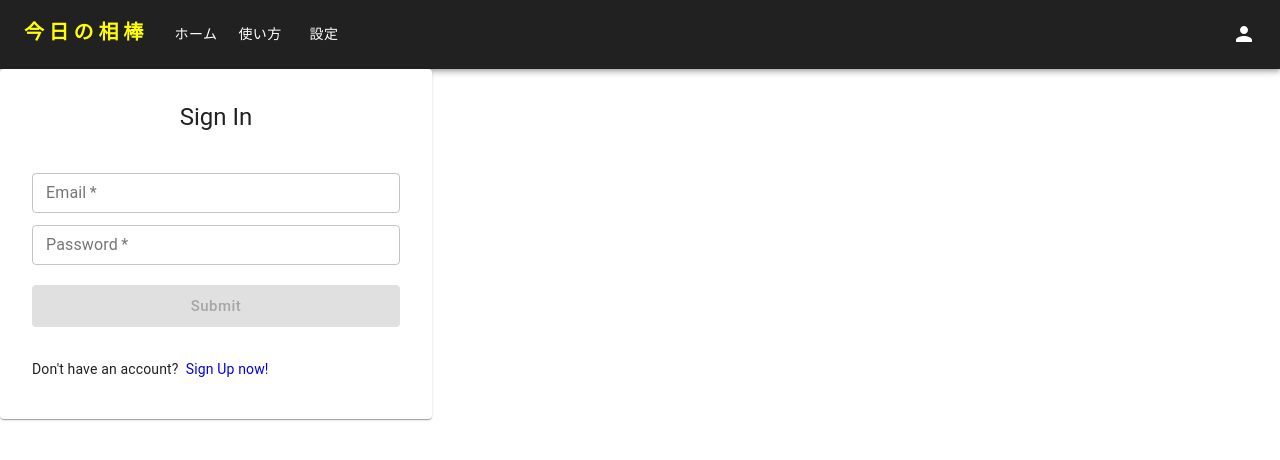
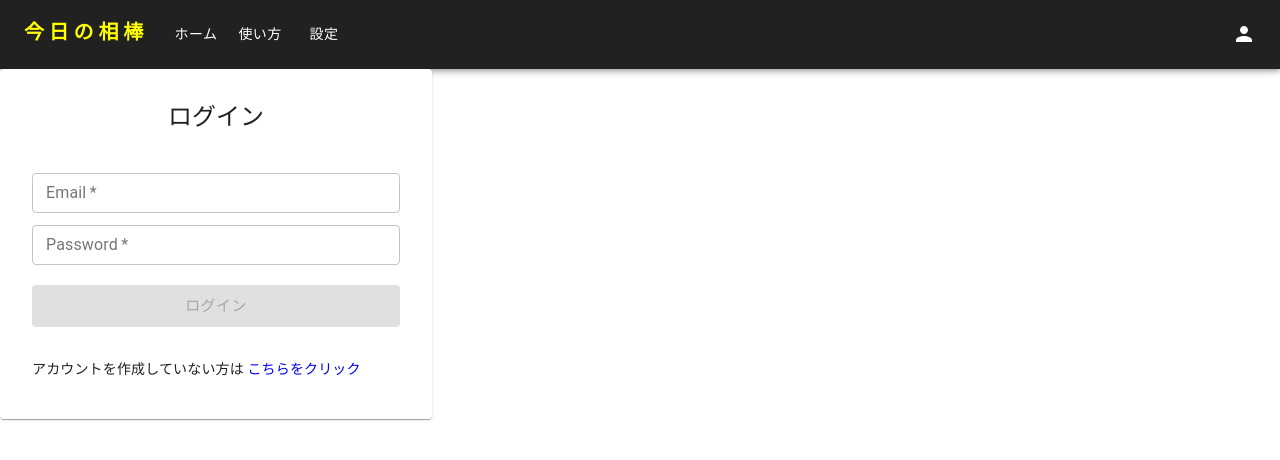
Before and after one commit to ro-ze1106/today_partner, a React (Create React App) app in the folder frontend/app/: page /sign_in in a window 1280 px wide. Shown: the top 460 px of the page. Built offline with nearby package versions, Linux system fonts and the light colour scheme; what axios-case-converter would draw is missing.

Commit message:
Eslintエラー修正

```diff
--- a/frontend/app/src/components/pages/SignIn.tsx
+++ b/frontend/app/src/components/pages/SignIn.tsx
@@ -12,7 +12,7 @@ import Button from '@material-ui/core/Button';
 import Box from '@material-ui/core/Box';
 
 import { signIn } from '../../lib/api/auth';
-import { SignInParams } from '../../type/Login_attestation';
+import { SignInParams, User } from '../../type/Login_attestation';
 import { AuthContext } from '../../AuthContext';
 import AlertMessage from '../utils/AlertMessage';
 
@@ -60,7 +60,6 @@ const SignIn: FC = () => {
 
     try {
       const res = await signIn(params);
-      console.log(res);
 
       if (res.status === 200) {
         Cookies.set('_access_token', res.headers['access-token'] || '');
@@ -68,16 +67,14 @@ const SignIn: FC = () => {
         Cookies.set('_uid', res.headers.uid || '');
 
         setIsSignedIn(true);
-        setCurrentUser(res.data.data);
+        setCurrentUser(res.data as User);
 
         navigate('/');
 
-        console.log('Signed in successfully!');
       } else {
         setAlertMessageOpen(true);
       }
     } catch (err) {
-      console.log(err);
       setAlertMessageOpen(true);
     }
   };
@@ -86,7 +83,7 @@ const SignIn: FC = () => {
     <>
       <form noValidate autoComplete="off">
         <Card className={classes.card}>
-          <CardHeader className={classes.header} title="Sign In" />
+          <CardHeader className={classes.header} title="ログイン" />
           <CardContent>
             <TextField
               variant="outlined"
@@ -117,15 +114,15 @@ const SignIn: FC = () => {
               color="default"
               disabled={!!(!email || !password)} // 空欄があった場合はボタンを押せないように
               className={classes.submitBtn}
-              onClick={handleSubmit}
+              onClick={() => handleSubmit}
             >
-              Submit
+              ログイン
             </Button>
             <Box textAlign="center" className={classes.box}>
               <Typography variant="body2">
-                Don't have an account? &nbsp;
-                <Link to="/signup" className={classes.link}>
-                  Sign Up now!
+              アカウントを作成していない方は&nbsp;
+                <Link to="/sign_up" className={classes.link}>
+                  こちらをクリック
                 </Link>
               </Typography>
             </Box>
@@ -136,7 +133,7 @@ const SignIn: FC = () => {
         open={alertMessageOpen}
         setOpen={setAlertMessageOpen}
         severity="error"
-        message="Invalid emai or password"
+        message="メールアドレスかパスワードを確認してください"
       />
     </>
   );
--- a/frontend/app/src/components/pages/SignUp.tsx
+++ b/frontend/app/src/components/pages/SignUp.tsx
@@ -14,7 +14,7 @@ import {
 
 import { AuthContext } from '../../AuthContext';
 import { signUp } from '../../lib/api/auth';
-import { SignUpParams } from '../../type/Login_attestation';
+import { SignUpParams, User } from '../../type/Login_attestation';
 import AlertMessage from '../utils/AlertMessage';
 
 const useStyles = makeStyles((theme: Theme) => ({
@@ -59,7 +59,6 @@ const SignUp: FC = () => {
 
     try {
       const res = await signUp(params);
-      console.log(res);
 
       if (res.status === 200) {
         // アカウント作成と同時にログインさせてしまう
@@ -68,16 +67,14 @@ const SignUp: FC = () => {
         Cookies.set('_uid', res.headers.uid || '');
 
         setIsSignedIn(true);
-        setCurrentUser(res.data.data);
+        setCurrentUser(res.data as User);
 
         navigate('/');
 
-        console.log('Signed in successfully!');
       } else {
         setAlertMessageOpen(true);
       }
     } catch (err) {
-      console.log(err);
       setAlertMessageOpen(true);
     }
   };
@@ -138,7 +135,7 @@ const SignUp: FC = () => {
                 !!(!name || !email || !password || !passwordConfirmation)
               }
               className={classes.submitBtn}
-              onClick={handleSubmit}
+              onClick={() => handleSubmit}
             >
               新規作成
             </Button>
--- a/frontend/app/src/components/utils/AlertMessage.tsx
+++ b/frontend/app/src/components/utils/AlertMessage.tsx
@@ -13,7 +13,12 @@ type AlertMessageProps = {
   message: string;
 };
 
-function AlertMessage({ open, setOpen, severity, message }: AlertMessageProps) {
+const AlertMessage = ({
+  open,
+  setOpen,
+  severity,
+  message,
+}: AlertMessageProps) => {
   const handleCloseAlertMessage = (
     e?: React.SyntheticEvent,
     reason?: string,
@@ -35,6 +40,6 @@ function AlertMessage({ open, setOpen, severity, message }: AlertMessageProps) {
       </Alert>
     </Snackbar>
   );
-}
+};
 
 export default AlertMessage;
```
Also changed, not shown: frontend/app/src/App.tsx (+6 -8 lines), frontend/app/.eslintrc.js.
